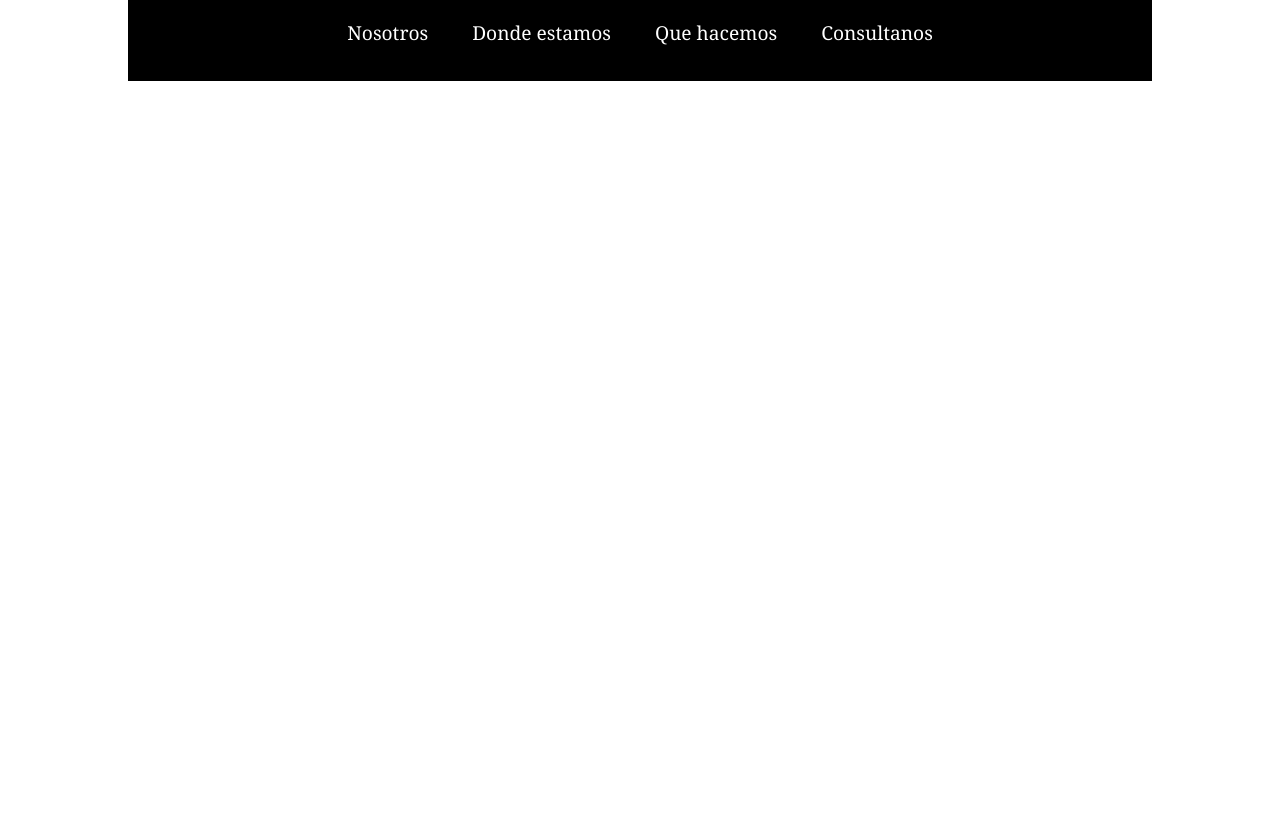
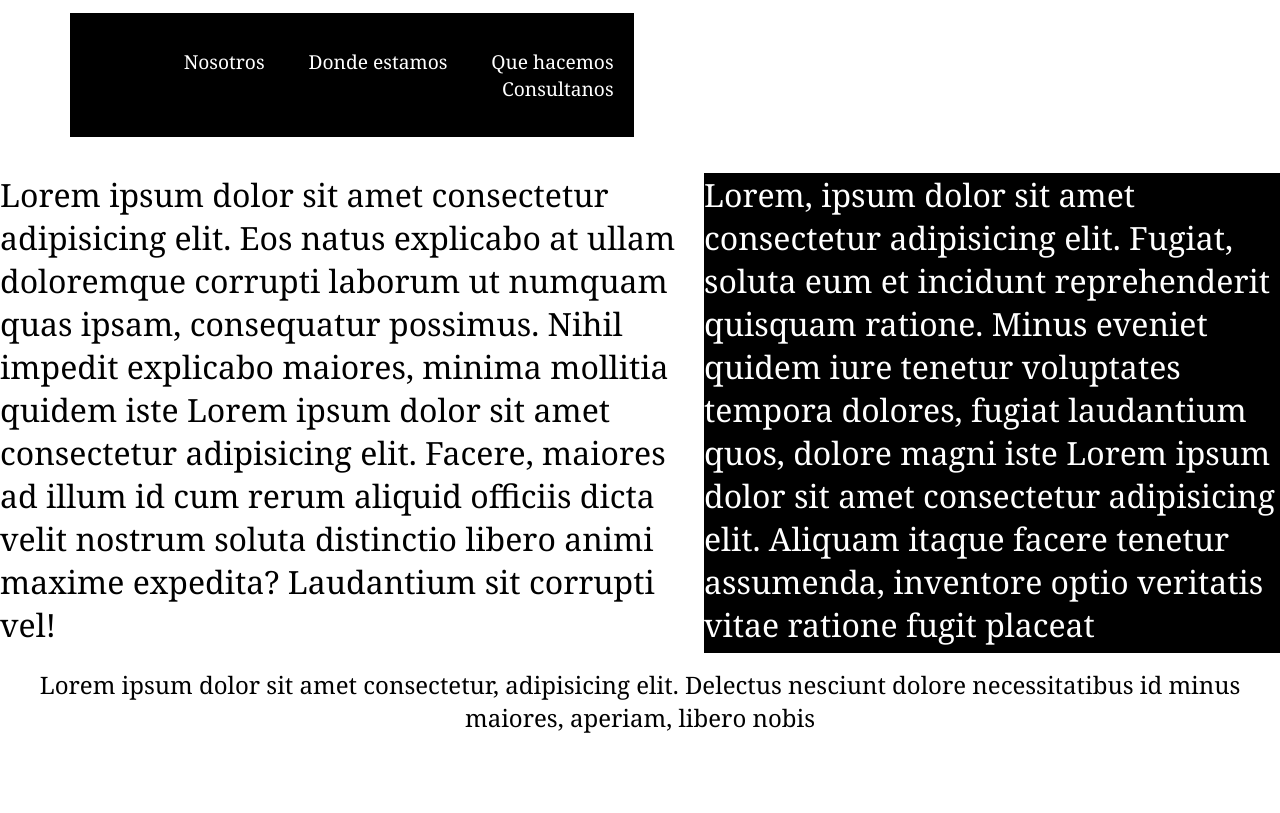
Before and after one commit to SebastianDeya/proyecto-git, a plain HTML site: page index.html in a window 1280 px wide. Shown: the part 147-960 px from the top of the page. Before the commit the page ends 800 px from the top, so only its background shows below. Drawn offline with Linux system fonts and the light colour scheme.

Commit message:
Proyecto terminado

```diff
--- a/css/styles.css
+++ b/css/styles.css
@@ -8,19 +8,29 @@ header{
     text-align: center;
     font-size: 3rem;
     background-color: white;
+    grid-area: header;
 }
 
 body{
     background-image: url(../images/fondo-gt.jpg);
+    display: grid;
+    grid-template-columns: 55% 45%;
+    grid-template-rows: 20vh 20vh 60vh 20vh;
+    grid-template-areas: "header header"
+    "navbar navbar "
+    "article aside"
+    "footer footer";
 }
 
 .navbar{
     width: 80%;
     margin: auto;
     padding: 35px 0;
-    text-align: center;
+    text-align: right;
     justify-content: space-between;
     background-color: black;
+    grid-area: navbar;
+
 }
 
 .navbar ul li {
@@ -54,3 +64,28 @@ body{
 .navbar ul li:hover::before{
     width: 100%;
 }
+
+aside{
+    font-size: 2rem;
+    font-family: Cambria, Cochin, Georgia, Times, 'Times New Roman', serif;
+    grid-area: aside;
+    background-color: black;
+    color: white;
+}
+
+article{
+    font-size: 2rem;
+    font-family:Cambria, Cochin, Georgia, Times, 'Times New Roman', serif ;
+    grid-area: article;
+    background-color: white;
+}
+
+footer{
+    font-size: 1.5rem;
+    font-family: Cambria, Cochin, Georgia, Times, 'Times New Roman', serif;
+    grid-area: footer;
+    color: black;
+    background-color: white;
+    text-align: center;
+    margin-top: 15px;
+}
--- a/index.html
+++ b/index.html
@@ -22,5 +22,17 @@
             </ul>
         </nav>
     </div>
+    <aside>
+        Lorem, ipsum dolor sit amet consectetur adipisicing elit. Fugiat, soluta eum et incidunt reprehenderit quisquam ratione. Minus eveniet quidem iure tenetur voluptates tempora dolores, fugiat laudantium quos, dolore magni iste Lorem ipsum dolor sit amet consectetur adipisicing elit. Aliquam itaque facere tenetur assumenda, inventore optio veritatis vitae ratione fugit placeat doloremque rem, perferendis, totam nobis doloribus? Nisi illo tempore ipsa!
+    </aside>
+
+    <article>
+        Lorem ipsum dolor sit amet consectetur adipisicing elit. Eos natus explicabo at ullam doloremque corrupti laborum ut numquam quas ipsam, consequatur possimus. Nihil impedit explicabo maiores, minima mollitia quidem iste Lorem ipsum dolor sit amet consectetur adipisicing elit. Facere, maiores ad illum id cum rerum aliquid officiis dicta velit nostrum soluta distinctio libero animi maxime expedita? Laudantium sit corrupti vel!
+    </article>
+
+    <footer>
+        Lorem ipsum dolor sit amet consectetur, adipisicing elit. Delectus nesciunt dolore necessitatibus id minus maiores, aperiam, libero nobis
+    </footer>
+
 </body>
 </html>
```
